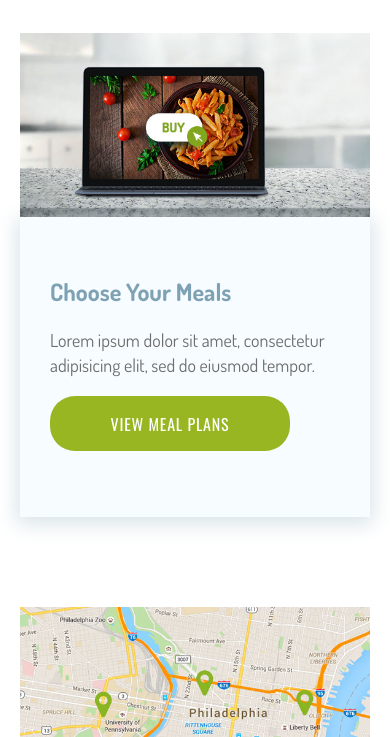
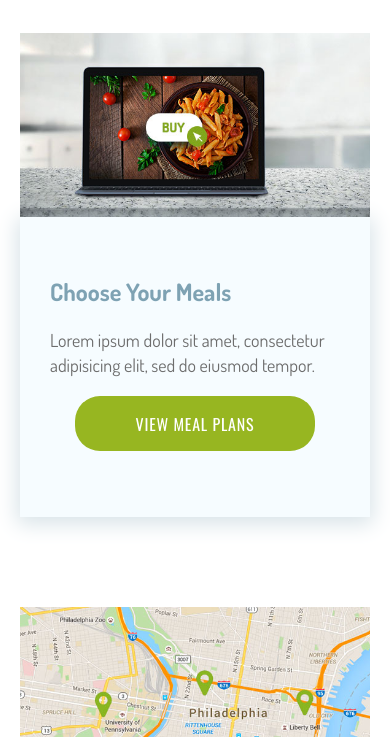
Before and after one commit to mila-zagrevskaya/meals, a plain HTML site: page index.html in a window 390 px wide. Shown: the part 107-844 px from the top of the page. Drawn offline with nearby package versions, Linux system fonts and the light colour scheme.

Commit message:
button on center

```diff
--- a/css/style.css
+++ b/css/style.css
@@ -235,4 +235,7 @@ h3 {
 		padding: 38px 30px;
 		box-shadow: 0px 4px 20px 3px #d8e3e8;
 	}
+	.detail {
+		margin: 0 auto;
+	}
 }
```
